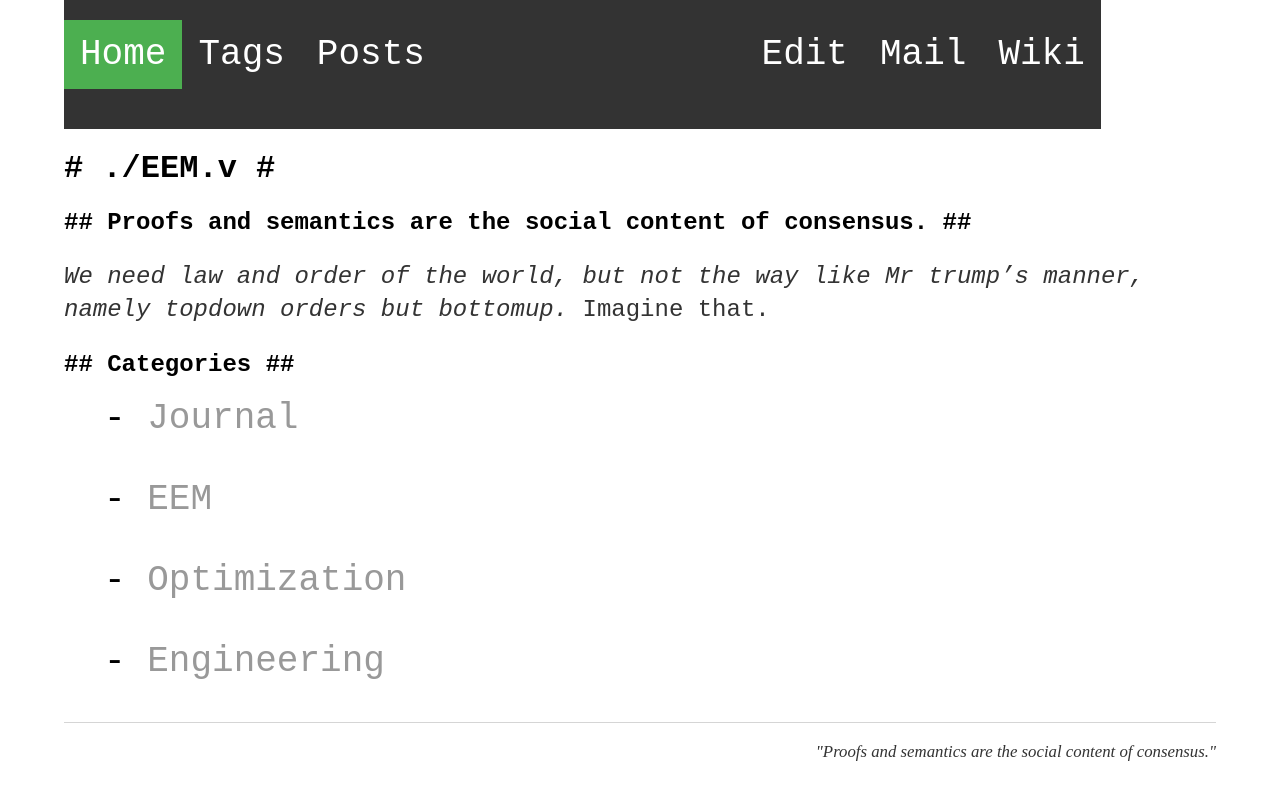
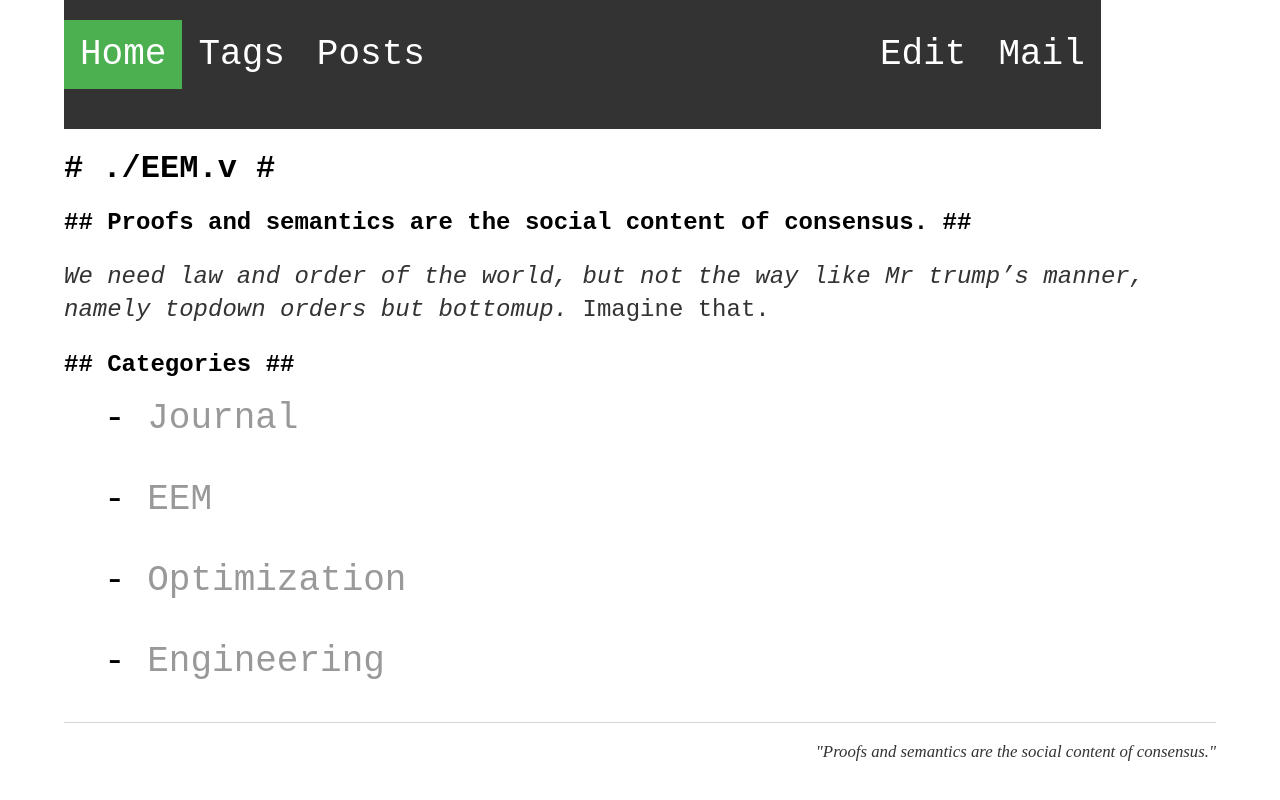
Before and after one commit to takasimiz/bak-github.io, a Jekyll site: the page built from index.html, in a window 1280 px wide. Shown: the top 800 px of the page. Built offline with Jekyll 4.4.1, drawn with Linux system fonts in a browser that asks for light colours.

Commit message:
update links

```diff
--- a/_layouts/default.html
+++ b/_layouts/default.html
@@ -13,9 +13,9 @@
   <li><a href="/post/tags">Tags</a></li>
   <li><a href="/post">Posts</a></li>
 
-  <li style="float:right"><a href="https://github.com/STakashimizu/EEM/wiki">Wiki</a></li>
-  <li style="float:right"><a href="mailto:kor19952006@gmail.com">Mail</a></li>
-  <li style="float:right"><a href="https://github.com/STakashimizu/STakashimizu.github.io/tree/master/_posts">Edit</a></li>
+  <!-- <li style="float:right"><a href="https://github.com/STakashimizu/EEM/wiki">Wiki</a></li> -->
+  <li style="float:right"><a href="mailto:takasimiz.coneng@gmail.com">Mail</a></li>
+  <li style="float:right"><a href="https://github.com/takasimiz/takasimiz.github.io/tree/master/_posts">Edit</a></li>
 </ul>
 </bar>
 
```
